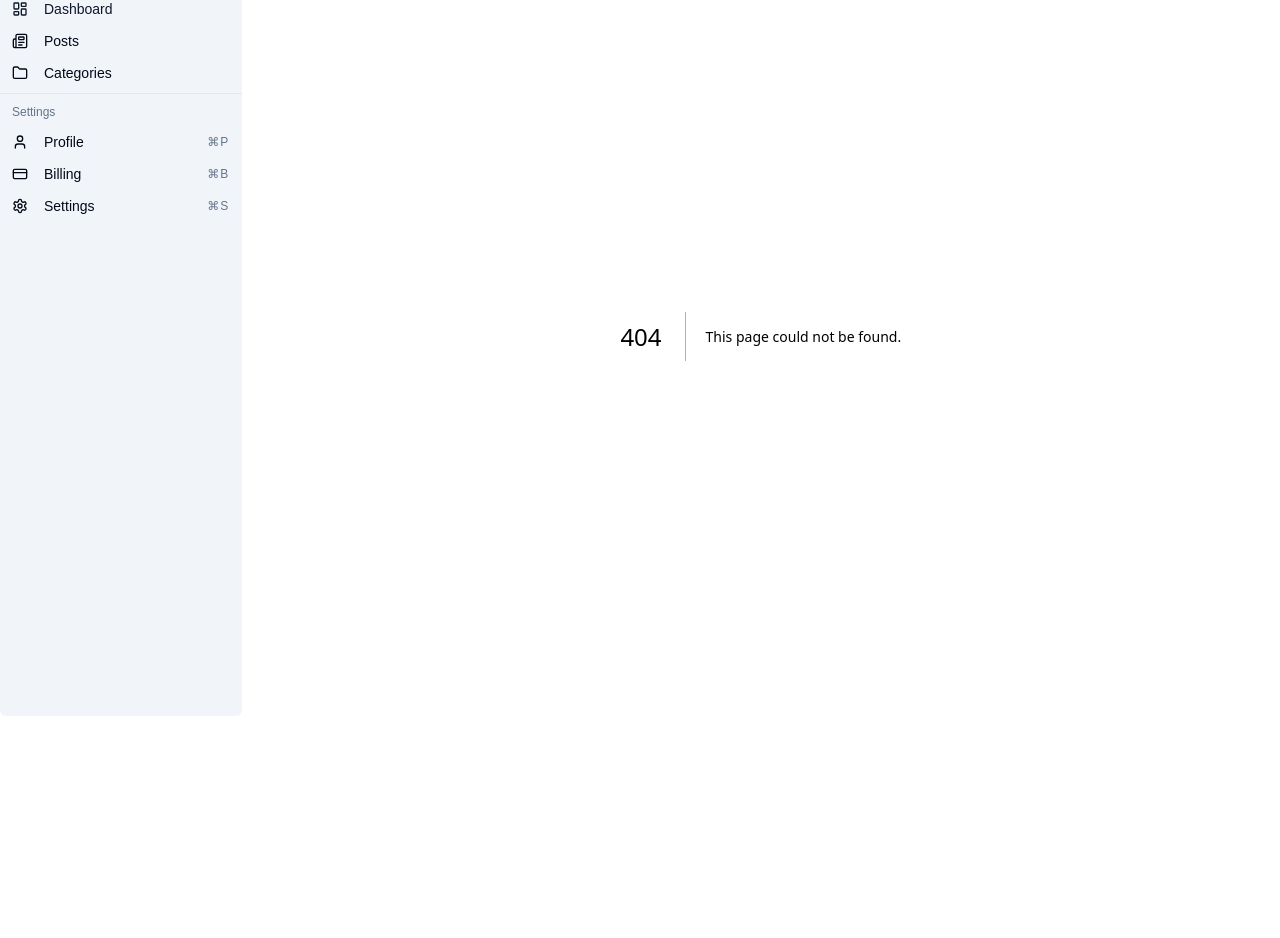
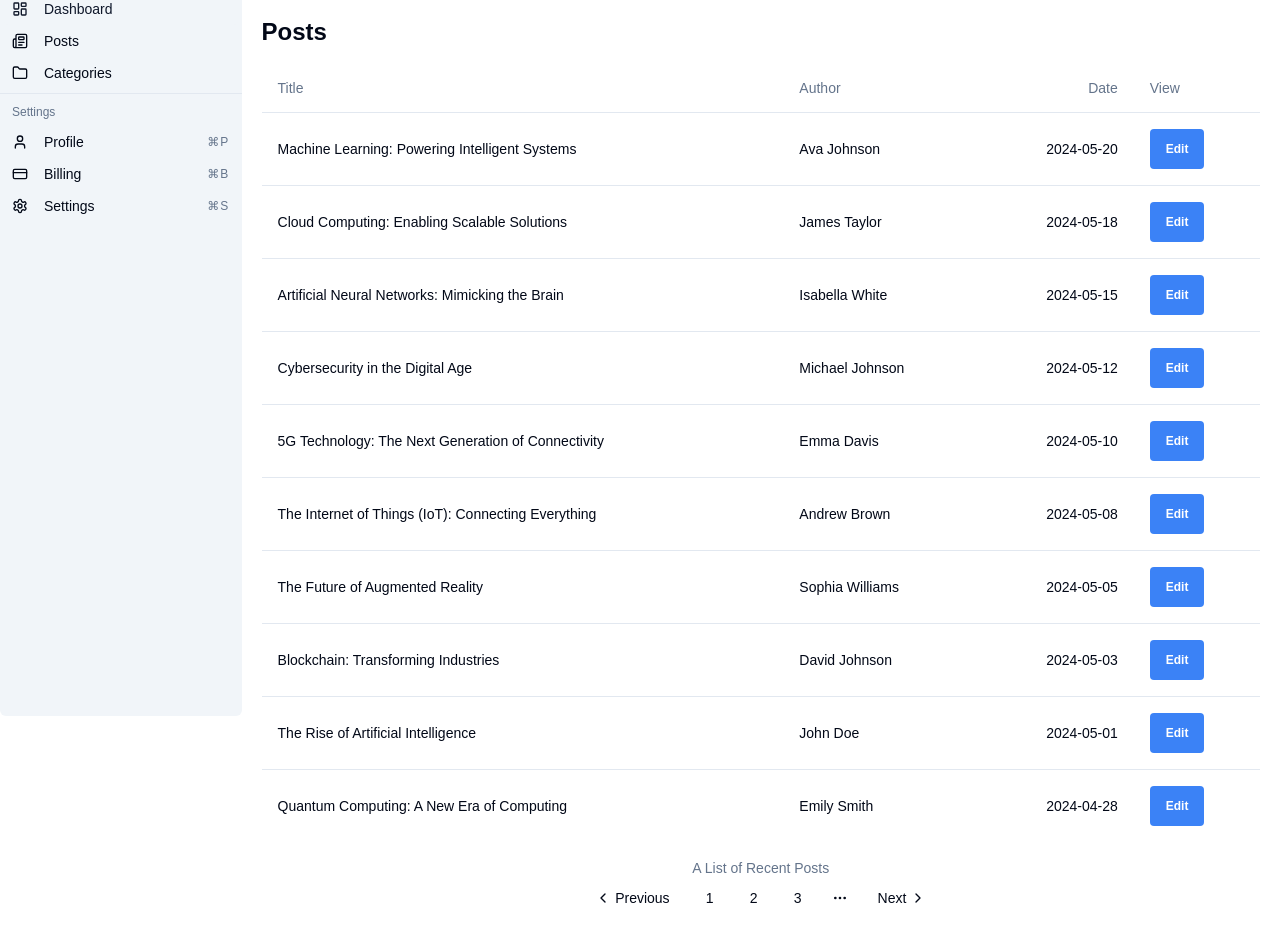
Before and after one commit to odokclement/dashboard-tutorial, a Next.js app: page /posts in a window 1280 px wide. Before the commit this address had no page. Shown: the part 140-1078 px from the top of the page. Before the commit the page ends 896 px from the top, so only its background shows below. Built offline with nearby package versions, Linux system fonts and the light colour scheme.

Commit message:
edit page

```diff
--- /dev/null
+++ b/src/app/(main)/posts/edit/[id]/page.tsx
@@ -0,0 +1,7 @@
+const PostEditPage = () => {
+    return ( <div>
+        <h1>Edit Post</h1>
+    </div> );
+}
+
+export default PostEditPage;
--- /dev/null
+++ b/src/app/(main)/posts/page.tsx
@@ -0,0 +1,13 @@
+import BackButton from "@/components/BackButton";
+import PostPagination from "@/components/Posts/PostPagination";
+import PostTable from "@/components/Posts/PostTable"
+
+const PostPage = () => {
+    return ( <>
+       <BackButton text="Go Back" link="/"/>
+        <PostTable />
+        <PostPagination />
+    </> );
+}
+
+export default PostPage;
--- /dev/null
+++ b/src/components/BackButton.tsx
@@ -0,0 +1,22 @@
+import { ArrowLeftCircle } from "lucide-react";
+import Link from "next/link";
+import { Button } from "./ui/button";
+
+
+interface BackButtonProps {
+ text: string;
+ link: string;
+}
+
+const BackButton = ({text,link}: BackButtonProps) => {
+    return ( <div>
+        <Button className="bg-white text-gray-500 hover:bg-gray-100 px-3 py-2 rounded-lg">
+        <Link href={link} className="text-grey-500 hover:underline flex items-center gap-1 font-semibold mb-5">
+                <ArrowLeftCircle size={16} className="inline-block mr-2"/>
+                {text}
+        </Link>
+        </Button>
+    </div> );
+}
+
+export default BackButton;
--- /dev/null
+++ b/src/components/Posts/PostPagination.tsx
@@ -0,0 +1,38 @@
+import {
+    Pagination,
+    PaginationContent,
+    PaginationEllipsis,
+    PaginationItem,
+    PaginationLink,
+    PaginationNext,
+    PaginationPrevious,
+  } from "@/components/ui/pagination"
+
+
+const PostPagination = () => {
+    return ( <Pagination>
+        <PaginationContent>
+          <PaginationItem>
+            <PaginationPrevious href="#" />
+          </PaginationItem>
+          <PaginationItem>
+            <PaginationLink href="#">1</PaginationLink>
+          </PaginationItem>
+            <PaginationItem>
+                <PaginationLink href="#">2</PaginationLink>
+            </PaginationItem>
+            <PaginationItem>
+                <PaginationLink href="#">3</PaginationLink>
+            </PaginationItem>
+          <PaginationItem>
+            <PaginationEllipsis />
+          </PaginationItem>
+          <PaginationItem>
+            <PaginationNext href="#" />
+          </PaginationItem>
+        </PaginationContent>
+      </Pagination>
+      );
+}
+
+export default PostPagination;
--- a/src/components/Posts/PostTable.tsx
+++ b/src/components/Posts/PostTable.tsx
@@ -52,7 +52,7 @@ const PostTable = ({ limit, title }: PostTableProps) => {
                 {post.date}
               </TableCell>
               <TableCell>
-                <Link href={`/posts/${post.id}`}>
+                <Link href={`/posts/edit/${post.id}`}>
                   <Button className="bg-blue-500 hover:bg-blue-700 text-white font-bold py-2 px-4 rounded text-xs">
                     Edit
                   </Button>
--- /dev/null
+++ b/src/components/ui/pagination.tsx
@@ -0,0 +1,117 @@
+import * as React from "react"
+import { ChevronLeft, ChevronRight, MoreHorizontal } from "lucide-react"
+
+import { cn } from "@/lib/utils"
+import { ButtonProps, buttonVariants } from "@/components/ui/button"
+
+const Pagination = ({ className, ...props }: React.ComponentProps<"nav">) => (
+  <nav
+    role="navigation"
+    aria-label="pagination"
+    className={cn("mx-auto flex w-full justify-center", className)}
+    {...props}
+  />
+)
+Pagination.displayName = "Pagination"
+
+const PaginationContent = React.forwardRef<
+  HTMLUListElement,
+  React.ComponentProps<"ul">
+>(({ className, ...props }, ref) => (
+  <ul
+    ref={ref}
+    className={cn("flex flex-row items-center gap-1", className)}
+    {...props}
+  />
+))
+PaginationContent.displayName = "PaginationContent"
+
+const PaginationItem = React.forwardRef<
+  HTMLLIElement,
+  React.ComponentProps<"li">
+>(({ className, ...props }, ref) => (
+  <li ref={ref} className={cn("", className)} {...props} />
+))
+PaginationItem.displayName = "PaginationItem"
+
+type PaginationLinkProps = {
+  isActive?: boolean
+} & Pick<ButtonProps, "size"> &
+  React.ComponentProps<"a">
+
+const PaginationLink = ({
+  className,
+  isActive,
+  size = "icon",
+  ...props
+}: PaginationLinkProps) => (
+  <a
+    aria-current={isActive ? "page" : undefined}
+    className={cn(
+      buttonVariants({
+        variant: isActive ? "outline" : "ghost",
+        size,
+      }),
+      className
+    )}
+    {...props}
+  />
+)
+PaginationLink.displayName = "PaginationLink"
+
+const PaginationPrevious = ({
+  className,
+  ...props
+}: React.ComponentProps<typeof PaginationLink>) => (
+  <PaginationLink
+    aria-label="Go to previous page"
+    size="default"
+    className={cn("gap-1 pl-2.5", className)}
+    {...props}
+  >
+    <ChevronLeft className="h-4 w-4" />
+    <span>Previous</span>
+  </PaginationLink>
+)
+PaginationPrevious.displayName = "PaginationPrevious"
+
+const PaginationNext = ({
+  className,
+  ...props
+}: React.ComponentProps<typeof PaginationLink>) => (
+  <PaginationLink
+    aria-label="Go to next page"
+    size="default"
+    className={cn("gap-1 pr-2.5", className)}
+    {...props}
+  >
+    <span>Next</span>
+    <ChevronRight className="h-4 w-4" />
+  </PaginationLink>
+)
+PaginationNext.displayName = "PaginationNext"
+
+const PaginationEllipsis = ({
+  className,
+  ...props
+}: React.ComponentProps<"span">) => (
+  <span
+    aria-hidden
+    className={cn("flex h-9 w-9 items-center justify-center", className)}
+    {...props}
+  >
+    <MoreHorizontal className="h-4 w-4" />
+    <span className="sr-only">More pages</span>
+  </span>
+)
+PaginationEllipsis.displayName = "PaginationEllipsis"
+
+export {
+  Pagination,
+  PaginationContent,
+  PaginationEllipsis,
+  PaginationItem,
+  PaginationLink,
+  PaginationNext,
+  PaginationPrevious,
+}
```
